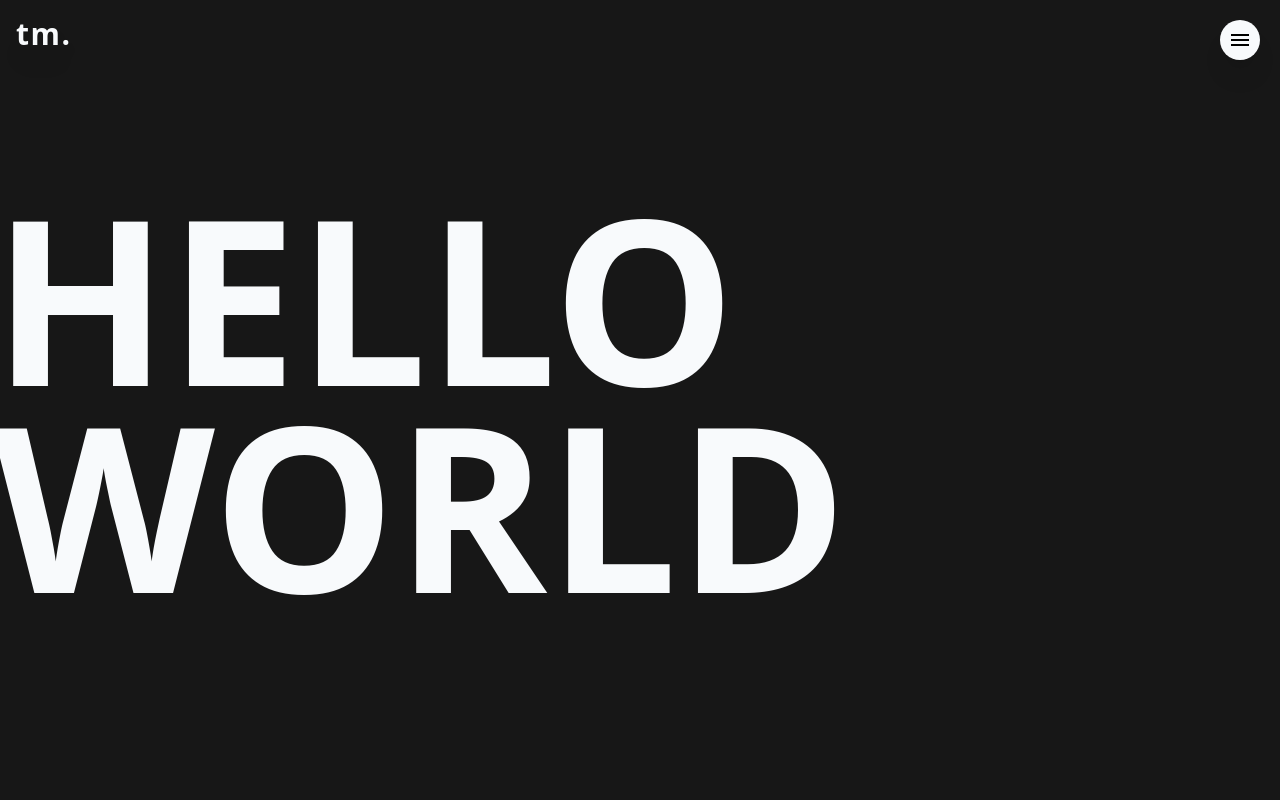
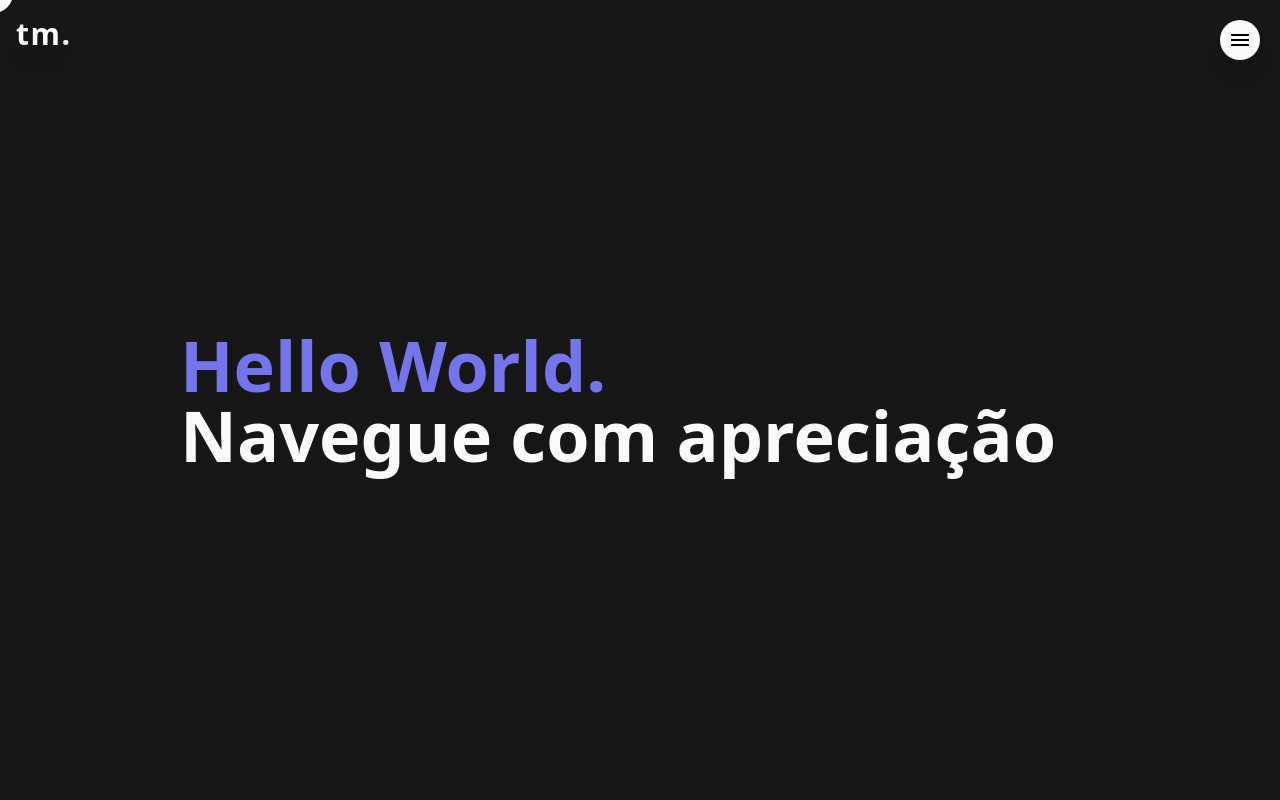
Before and after one commit to Tassio-Med/Portfolio, a React (Vite) app: page / in a window 1280 px wide. Shown: the top 800 px of the page. Built offline with nearby package versions, Linux system fonts and the light colour scheme.

Commit message:
feat: novo Hero em produção

```diff
--- /dev/null
+++ b/src/Assets/Styles/page.module.scss
@@ -0,0 +1,34 @@
+.main{
+  height: 100vh;
+  width: 100%;
+
+  .mask, .body{
+    width: 100%;
+    height: 100%;
+    display: flex;
+    align-items: center;
+    justify-content: center;
+    color: #f8fafc;
+    font-size: 70px;
+    font-weight: bold;
+    line-height: 70px;
+    cursor: default;
+
+    p{
+      width: 1000px;
+      padding:40px;
+    }
+    span{
+      color: rgb(117, 117, 235);
+    }
+  }
+
+  .mask{
+    mask-image: url('../Images/svg/mask.svg');
+    mask-repeat: no-repeat;
+    mask-size: 40px;
+    background: #f8fafc;
+    position: absolute;
+    color: #171717;
+  }
+}
--- a/src/Components/Hero.jsx
+++ b/src/Components/Hero.jsx
@@ -1,48 +1,35 @@
-import { useState, useEffect } from 'react';
+import styles from '../Assets/Styles/page.module.scss';
+import { useState } from 'react';
 import { motion } from 'framer-motion';
+import useMousePosition from './useMousePosition';
 
-const Hero = () => {
-  const fadeInLeft = {
-    hidden: { x: '100%', opacity: 0 },
-    visible: { x: 0, opacity: 1 },
-  };
+export default function Hero() {
 
-  const [scale, setScale] = useState(1);
-  const [y, setY] = useState(0);
-
-  const handleScroll = () => {
-    const scrollTop = window.scrollY;
-    const newScale = 1 - scrollTop / 600;
-    setScale(newScale < 0.2 ? 0.2 : newScale);
-    const newY = -scrollTop / 90;
-    setY(newY);
-  };
-
-  useEffect(() => {
-    window.addEventListener('scroll', handleScroll);
-    return () => {
-      window.removeEventListener('scroll', handleScroll);
-    };
-  }, []);
+  const [isHovered, setIsHovered] = useState(false);
+  const { x, y } = useMousePosition();
+  const size = isHovered ? 400 : 40;
 
   return (
-    <div
-      className="w-full h-screen bg-neutral-900 flex justify-center items-center overflow-x-hidden" id="hero"
-    >
-      <div className="flex justify-center items-center w-full py-24">
-        <motion.h1
-          initial="hidden"
-          animate="visible"
-          variants={fadeInLeft}
-          transition={{ duration: 1, type: "spring", stiffness: 50 }}
-          style={{ scale: scale, y: y, lineHeight: 0.9 }}
-          className="text-slate-50 text-[230px] font-bold z-40"
-        >
-          HELLO WORLD
-        </motion.h1>
+    <main className={styles.main}>
+      <motion.div
+        className={styles.mask}
+        animate={{
+          WebkitMaskPosition: `${x - (size/1.5)}px ${y - (size/1.5)}px`,
+          WebkitMaskSize: `${size}px`,
+        }}
+        transition={{ type: "tween", ease: "backOut", duration:0.5}}
+      >
+          <p onMouseEnter={() => {setIsHovered(true)}} onMouseLeave={() => {setIsHovered(false)}} className='text-4xl'>
+            Meu nome é Tássio Medeiros :)<br/>
+            É um prazer te ver por aqui.
+          </p>
+      </motion.div>
+
+      <div className={styles.body}>
+        <p><span>Hello World.</span>
+        <br/>Navegue com apreciação</p>
       </div>
-    </div>
-  );
-};
 
-export default Hero;
+    </main>
+  )
+}
--- /dev/null
+++ b/src/Components/useMousePosition.js
@@ -0,0 +1,19 @@
+import { useState, useEffect } from "react";
+
+const useMousePosition = () => {
+  const [mousePosition, setMousePosition] = useState({ x: null, y: null });
+
+  const updateMousePosition = e => {
+    setMousePosition({ x: e.clientX, y: e.clientY });
+  };
+
+  useEffect(() => {
+    window.addEventListener("mousemove", updateMousePosition);
+
+    return () => window.removeEventListener("mousemove", updateMousePosition);
+  }, []);
+
+  return mousePosition;
+};
+
+export default useMousePosition;
```
